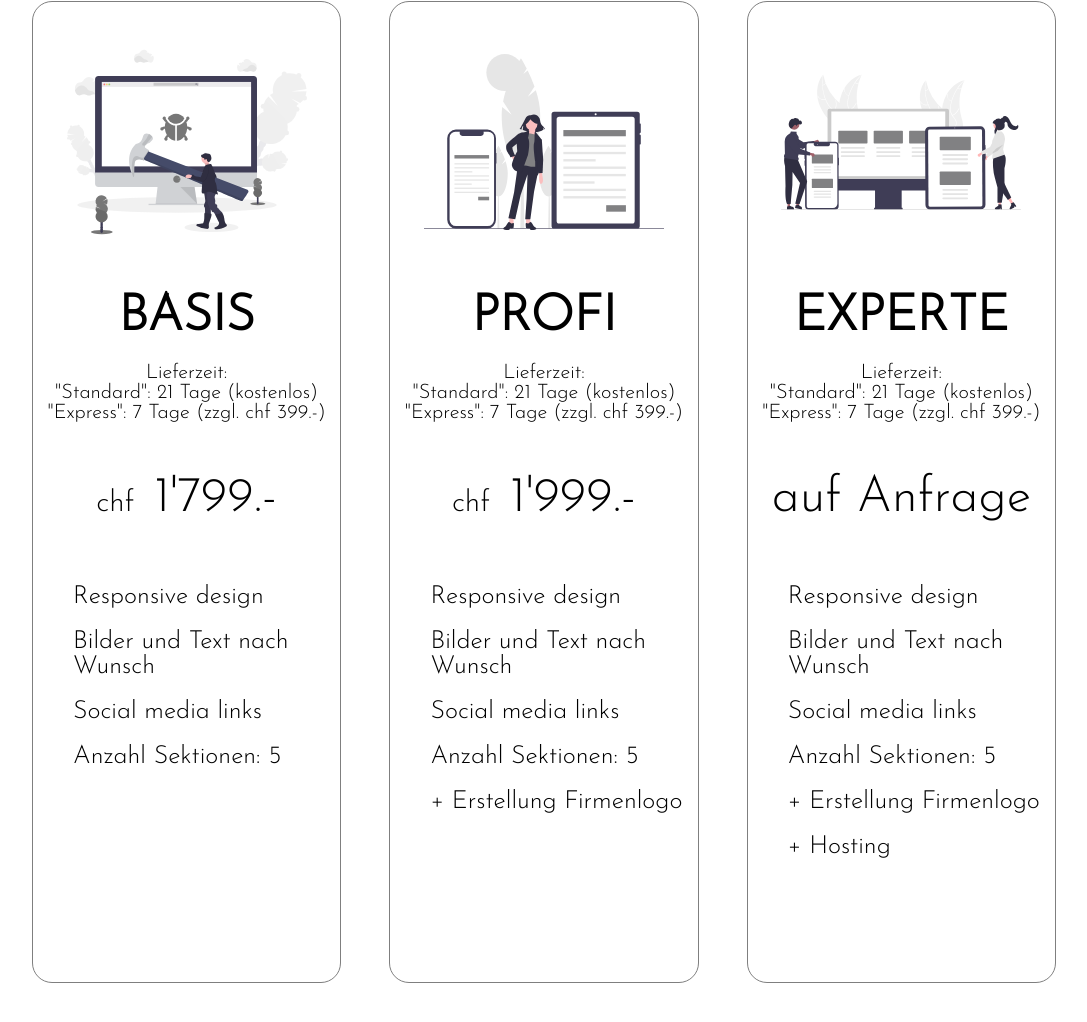
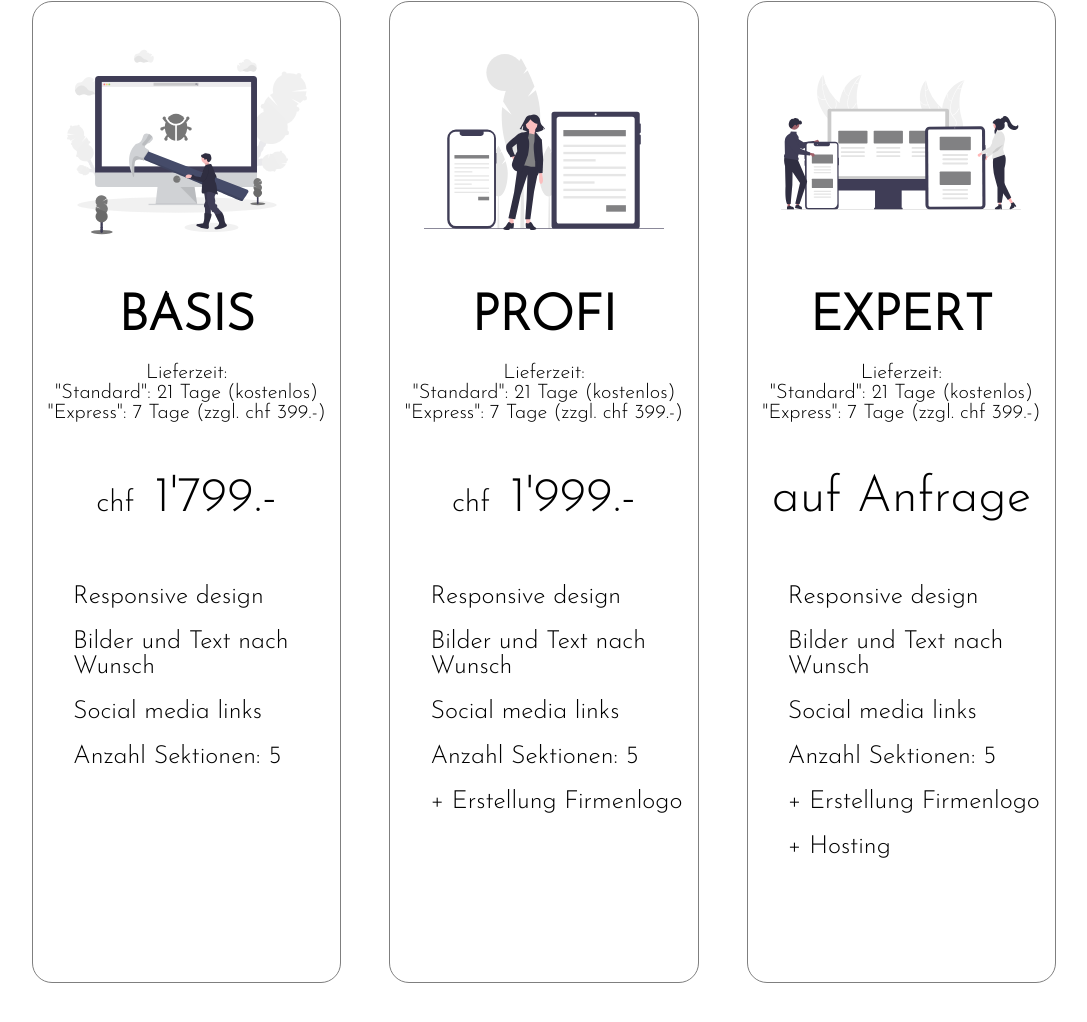
Before and after one commit to mas-glarus/klax-kmu, a plain HTML site: page index.html in a window 1280 px wide. Shown: the part 1513-2535 px from the top of the page, without its empty margins (96-1183 px from the left). Drawn offline with Linux system fonts and the light colour scheme.

Commit message:
change experte to expert

```diff
--- a/index.html
+++ b/index.html
@@ -77,7 +77,7 @@
           <div class="package expert">
             <img src="./images/illustrations/mobile-tablet-desk.svg" alt="mobilephone, tablet and desk"
               class="package__device">
-            <h5 class="package__title">EXPERTE</h5>
+            <h5 class="package__title">EXPERT</h5>
             <h6 class="package__delivery">Lieferzeit:</h6>
             <h6 class="package__delivery">"Standard": 21 Tage (kostenlos)</h6>
             <h6 class="package__delivery">"Express": 7 Tage (zzgl. chf 399.-)</h6>
```
